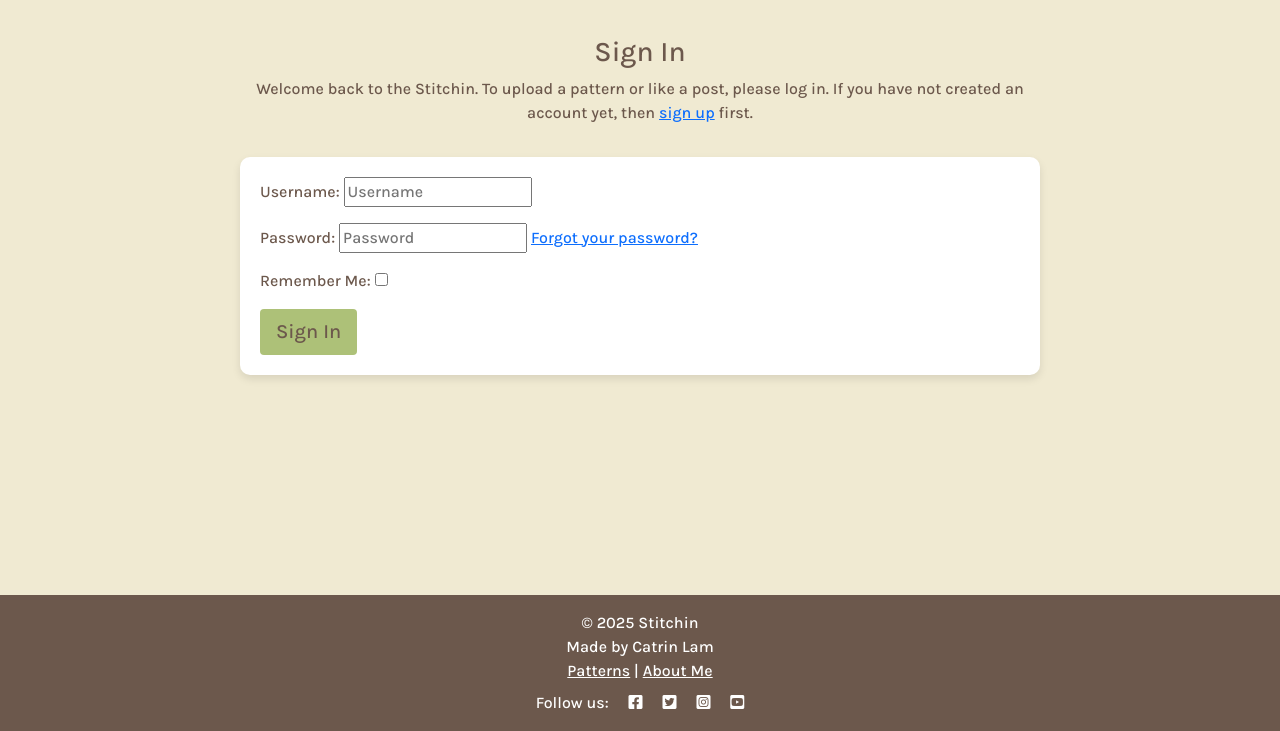
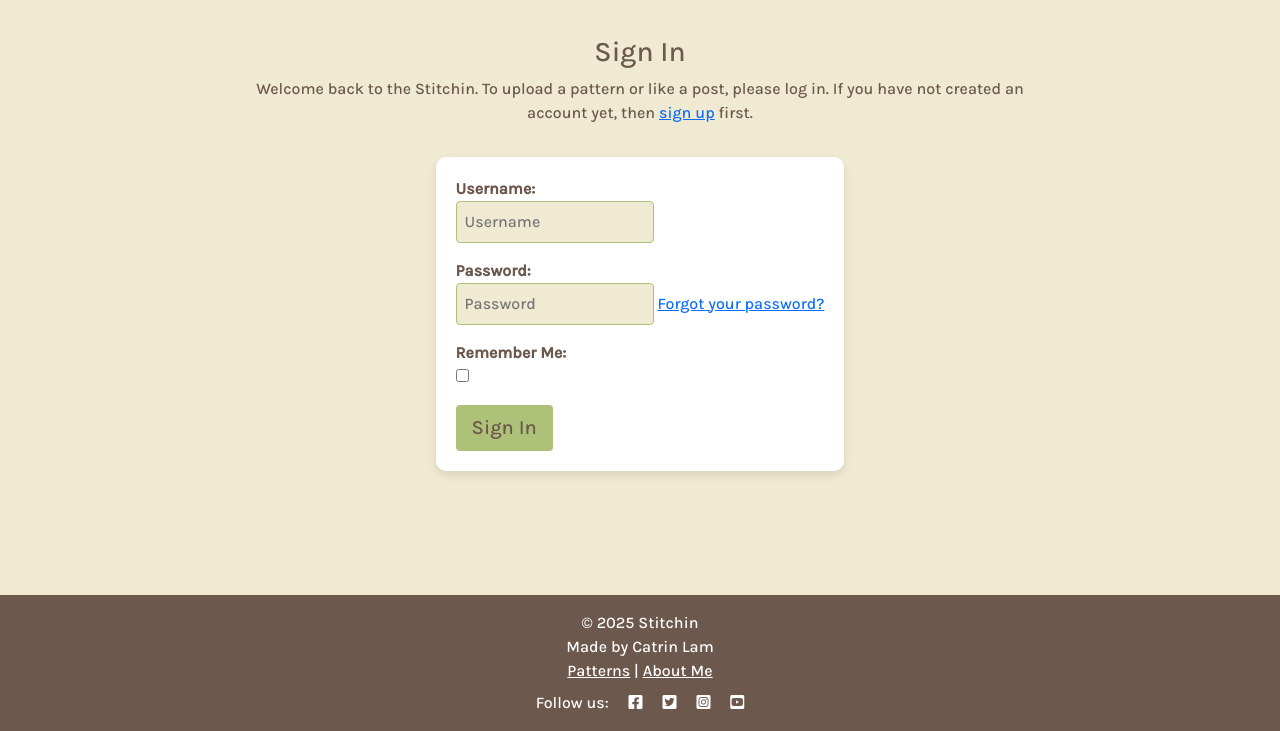
Before and after one commit to catrinlam/Stitchin, a Django app: page /accounts/login/ in a window 1280 px wide. Shown: the part 69-800 px from the top of the page. Run offline with Django 5.2, Linux system fonts and the light colour scheme; some libraries are stand-ins or nearby versions.

Commit message:
Make auth forms smaller

```diff
--- a/static/css/style.css
+++ b/static/css/style.css
@@ -312,6 +312,17 @@ h2, h3, h4, h5, h6 {
     margin-top: 10px;
 }
 
+/* Auth Pages Styles */
+.login, .signup, .password-reset {
+    max-width: fit-content;
+}
+
+.login input{
+    width: auto;
+}
+
+/* Profile Page Styles */
+
 /* Footer styles */
 .footer {
     background-color: var(--text-color);
--- a/templates/account/login.html
+++ b/templates/account/login.html
@@ -18,7 +18,7 @@
     </div>
     <div class="row">
         <div class="col-md-8 mt-3 offset-md-2">
-            <form class="login form" method="POST" action="{% url 'account_login' %}">
+            <form class="form form-group login" method="POST" action="{% url 'account_login' %}">
                 {% csrf_token %}
                 {{ form.as_p }}
                 {% if redirect_field_value %}
--- a/templates/account/password_reset.html
+++ b/templates/account/password_reset.html
@@ -21,7 +21,7 @@
     <div class="row">
         <div class="col-md-8 mt-3 offset-md-2">
             {% url 'account_reset_password' as reset_url %}
-            <form class="password-reset form" method="POST" action="{{ reset_url }}">
+            <form class="form password-reset" method="POST" action="{{ reset_url }}">
                 {% csrf_token %}
                 {{ form.as_p }}
                 <button class="btn btn-primary btn-lg btn-block" type="submit">{% trans "Reset My Password" %}</button>
--- a/templates/account/signup.html
+++ b/templates/account/signup.html
@@ -16,7 +16,7 @@
     </div>
     <div class="row">
         <div class="col-md-8 mt-3 offset-md-2">
-            <form class="signup form" id="signup_form" method="post" action="{% url 'account_signup' %}">
+            <form class="form signup" id="signup_form" method="post" action="{% url 'account_signup' %}">
                 {% csrf_token %}
                 {{ form.as_p }}
                 {% if redirect_field_value %}
```
